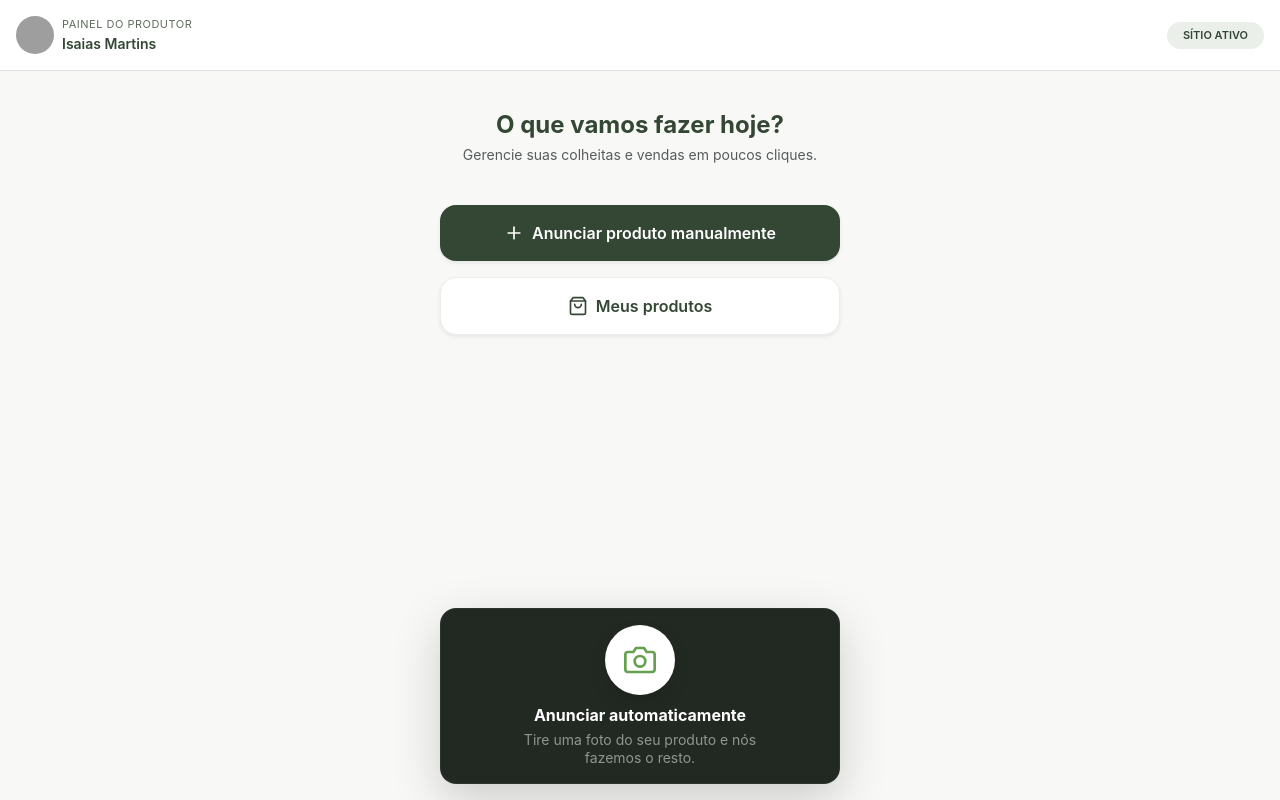
After one commit to AlunoLucasGC/ProjectInteger, a Flask app: template templates/vendedor.html in a window 1280 px wide. The commit adds this page. Run offline with Flask 3, Linux system fonts and the light colour scheme; the template is opened without the code that fills it, so the values that code supplies are empty; grey boxes are pictures that could not be loaded.

Commit message:
2 Páginas adicionadas
Produto, Vendedor

```diff
--- a/static/estilo.css
+++ b/static/estilo.css
@@ -432,3 +432,161 @@ body {
         margin: 0 auto;
     }
 }
+
+/* ==========================================================================
+   ELEMENTOS EXCLUSIVOS DO PAINEL DO VENDEDOR (VERSÃO SEM NAVBAR)
+   ========================================================================== */
+.text-verde-safari {
+    color: var(--verde-safari);
+}
+
+.bg-verde-tag {
+    background-color: var(--borda-suave);
+    color: var(--verde-safari);
+    font-size: 10px;
+}
+
+body.bg-creme {
+    background-color: var(--fundo-creme);
+    /* Aumentado o padding inferior para o conteúdo não sumir atrás do novo container fixo */
+    padding-bottom: 200px;
+}
+
+.panel-wrapper {
+    width: 100%;
+}
+
+.max-width-buttons {
+    max-width: 400px;
+}
+
+/* Botão Principal: Anunciar Manualmente */
+.btn-panel-primary {
+    background-color: var(--verde-safari) !important;
+    color: var(--branco-puro) !important;
+    border: none;
+    transition: transform 0.1s ease;
+}
+.btn-panel-primary:active {
+    transform: scale(0.98);
+}
+
+/* Botão Secundário: Meus Produtos */
+.btn-panel-secondary {
+    background-color: var(--branco-puro) !important;
+    color: var(--verde-safari) !important;
+    border: 1px solid var(--borda-suave) !important;
+    transition: transform 0.1s ease;
+}
+.btn-panel-secondary:active {
+    transform: scale(0.98);
+}
+
+/* Novo Container Fixo Inferior (Substituindo a Navbar) */
+.fixed-bottom-action {
+    bottom: 16px;
+}
+
+.camera-panel-container {
+    background-color: rgba(26, 33, 25, 0.96);
+    backdrop-filter: blur(10px);
+    max-width: 400px;
+    width: 100%;
+    border: 1px solid rgba(255, 255, 255, 0.05);
+}
+
+/* Botão de Câmera Premium */
+.btn-camera {
+    background-color: var(--branco-puro) !important;
+    color: var(--verde-brotar) !important;
+    width: 70px;
+    height: 70px;
+    border: none !important;
+    transition: all 0.2s ease-in-out;
+}
+.btn-camera:active {
+    transform: scale(0.92);
+    background-color: var(--fundo-creme) !important;
+}
+
+.text-max-width {
+    max-width: 290px;
+    line-height: 1.3;
+}
+
+@media (min-width: 768px) {
+    .header-status {
+        font-size: 11px;
+    }
+    .inner-header-panel h2 {
+        font-size: 24px !important;
+    }
+}
+
+/* ==========================================================================
+   ELEMENTOS EXCLUSIVOS DA PÁGINA DO PRODUTO
+   ========================================================================== */
+.border-soft {
+    border-color: var(--borda-suave) !important;
+}
+
+.max-width-150 {
+    max-width: 150px;
+}
+
+.font-11 {
+    font-size: 11px;
+}
+
+/* Customização dos Indicadores (Pontinhos) do Carrossel */
+.carousel-indicators [data-bs-target] {
+    width: 8px;
+    height: 8px;
+    border-radius: 50%;
+    background-color: var(--subtexto);
+    border: none;
+    margin: 0 4px;
+}
+
+.carousel-indicators .active {
+    background-color: var(--verde-safari);
+    width: 18px; /* Efeito esticado moderno para o ativo */
+    border-radius: 4px;
+}
+
+/* Wrapper do Ícone de Combinar Entrega */
+.delivery-icon-wrapper {
+    background-color: var(--fundo-creme);
+    color: var(--verde-safari);
+}
+
+.card-delivery-option {
+    border-left: 4px solid var(--verde-brotar) !important; /* Destaque sutil lateral na opção extra */
+}
+
+/* Botão de Conversão Principal */
+.btn-add-cart {
+    background-color: var(--verde-safari) !important;
+    color: var(--branco-puro) !important;
+    border: none;
+    font-size: 16px;
+    transition: transform 0.1s ease;
+}
+
+.btn-add-cart:active {
+    transform: scale(0.98);
+}
+
+/* Ajustes de Responsividade para Desktop */
+@media (min-width: 768px) {
+    .rounded-md-4 {
+        border-radius: 1rem !important;
+    }
+    .border-md-0 {
+        border: 0 !important;
+    }
+    .action-bar-container {
+        position: static;
+        padding: 0;
+    }
+}
--- /dev/null
+++ b/templates/vendedor.html
@@ -0,0 +1,75 @@
+<!DOCTYPE html>
+<html lang="pt-BR">
+<head>
+    <meta charset="UTF-8">
+    <meta name="viewport" content="width=device-width, initial-scale=1.0">
+    <title>Feira Fácil — Painel do Produtor</title>
+
+    <!-- Bootstrap 5 CSS CDN -->
+    <link href="https://cdn.jsdelivr.net/npm/bootstrap@5.3.3/dist/css/bootstrap.min.css" rel="stylesheet" integrity="sha384-QWTKZyjpPEjISv5WaRU9OFeRpok6YctnYmDr5pNlyT2bRjXh0JMhjY6hW+ALEwIH" crossorigin="anonymous">
+
+    <!-- Vinculação do mesmo CSS customizado -->
+    <link rel="stylesheet" href="../static/estilo.css">
+</head>
+<body class="bg-creme">
+
+    <!-- Topo Minimalista do Painel -->
+    <header class="main-header bg-white sticky-top border-bottom py-3 px-3">
+        <div class="container-fluid max-width-container p-0 d-flex align-items-center justify-content-between">
+            <div class="profile-area d-flex align-items-center gap-2">
+                <img src="https://images.unsplash.com/photo-1534528741775-53994a69daeb?w=150" alt="Foto do Produtor" class="profile-pic rounded-circle">
+                <div class="profile-text d-flex flex-column">
+                    <span class="greeting text-uppercase tracking-wider">Painel do Produtor</span>
+                    <strong class="user-name">Isaias Martins</strong>
+                </div>
+            </div>
+            <span class="badge rounded-pill bg-verde-tag px-3 py-2 text-uppercase fw-semibold tracking-wider header-status">Sítio Ativo</span>
+        </div>
+    </header>
+
+    <!-- Conteúdo Centralizado do Painel -->
+    <main class="container-fluid max-width-container p-3 d-flex flex-column align-items-center panel-wrapper">
+
+        <!-- Boas-vindas / Status Breve -->
+        <div class="text-center my-4 inner-header-panel">
+            <h2 class="fw-bold fs-4 text-verde-safari mb-1">O que vamos fazer hoje?</h2>
+            <p class="text-muted small">Gerencie suas colheitas e vendas em poucos cliques.</p>
+        </div>
+
+        <!-- Bloco de Ações Principais -->
+        <div class="w-100 d-flex flex-column gap-3 max-width-buttons mb-5">
+
+            <!-- Botão 1: Anunciar Manualmente -->
+            <button class="btn btn-panel-primary w-100 py-3 rounded-4 fw-semibold shadow-sm d-flex align-items-center justify-content-center gap-2">
+                <svg width="20" height="20" viewBox="0 0 24 24" fill="none" stroke="currentColor" stroke-width="2" stroke-linecap="round" stroke-linejoin="round"><line x1="12" y1="5" x2="12" y2="19"></line><line x1="5" y1="12" x2="19" y2="12"></line></svg>
+                Anunciar produto manualmente
+            </button>
+
+            <!-- Botão 2: Meus Produtos -->
+            <button class="btn btn-panel-secondary w-100 py-3 rounded-4 fw-semibold shadow-sm d-flex align-items-center justify-content-center gap-2">
+                <svg width="20" height="20" viewBox="0 0 24 24" fill="none" stroke="currentColor" stroke-width="2" stroke-linecap="round" stroke-linejoin="round"><path d="M6 2L3 6v14a2 2 0 0 0 2 2h14a2 2 0 0 0 2-2V6l-3-4z"></path><line x1="3" y1="6" x2="21" y2="6"></line><path d="M16 10a4 4 0 0 1-8 0"></path></svg>
+                Meus produtos
+            </button>
+
+        </div>
+    </main>
+
+    <!-- CONTAINER INFERIOR FIXO: Substitui a antiga navbar pelo Anúncio Automático (Câmera) -->
+    <div class="fixed-bottom-action position-fixed start-0 end-0 px-3 z-3 w-100 text-center">
+        <div class="camera-panel-container mx-auto d-flex flex-column align-items-center justify-content-center p-3 rounded-4 shadow-lg">
+
+            <!-- Botão Tipo Câmera -->
+            <button class="btn btn-camera rounded-circle d-flex align-items-center justify-content-center shadow mb-2" aria-label="Anunciar automaticamente por foto">
+                <svg width="32" height="32" viewBox="0 0 24 24" fill="none" stroke="currentColor" stroke-width="2" stroke-linecap="round" stroke-linejoin="round">
+                    <path d="M23 19a2 2 0 0 1-2 2H3a2 2 0 0 1-2-2V8a2 2 0 0 1 2-2h4l2-3h6l2 3h4a2 2 0 0 1 2 2z"></path>
+                    <circle cx="12" cy="13" r="4"></circle>
+                </svg>
+            </button>
+
+            <span class="fw-bold text-white fs-6 mb-1">Anunciar automaticamente</span>
+            <p class="text-white-50 small px-3 mb-0 text-max-width">Tire uma foto do seu produto e nós fazemos o resto.</p>
+        </div>
+    </div>
+
+</body>
+</html>
```
Also changed, not shown: templates/produto.html (added, +118 -0 lines), templates/produtos.html (deleted).
